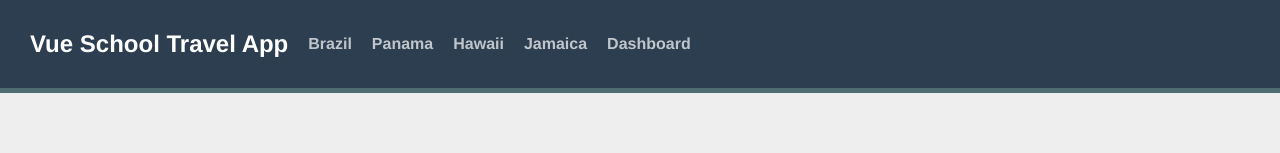
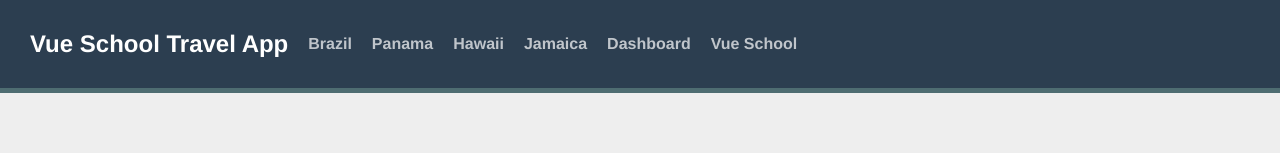
Before and after one commit to daniel008/vue-school-travel-app1, a Vue app: page / in a window 1280 px wide. Shown: the top 153 px of the page. Built offline with nearby package versions, Linux system fonts and the light colour scheme.

Commit message:
Extending Router Link for External URLs

```diff
--- /dev/null
+++ b/src/components/AppLink.vue
@@ -0,0 +1,28 @@
+<template>
+  <a
+    v-if="isExternal"
+    target="_blank"
+    rel="noopener"
+    class="external-link"
+    :href="to"><slot/></a>
+  <router-link
+    v-else v-bind="$props"
+    class="internal-link"
+    >
+    <slot/></router-link>
+</template>
+
+<script>
+import { RouterLink } from "vue-router"
+
+export default {
+  props: {
+    ...RouterLink.props
+  },
+  computed: {
+    isExternal() {
+      return typeof this.to === "string" && this.to.startsWith('http')
+    }
+  }
+}
+</script>
--- a/src/components/TheNavigation.vue
+++ b/src/components/TheNavigation.vue
@@ -1,14 +1,15 @@
 <template>
   <div id="nav">
-    <router-link id="logo" to="/">Vue School Travel App</router-link>
-    <router-link
+    <AppLink id="logo" to="/">Vue School Travel App</AppLink>
+    <AppLink
       v-for="destination in destinations"
       :key="destination.id"
       :to="{name: 'destination.show', params: {id: destination.id, slug: destination.slug}}"
       >
         {{destination.name}}
-      </router-link>
-      <router-link :to="{name: 'protected'}" >Dashboard</router-link>
+      </AppLink>
+      <AppLink :to="{name: 'protected'}">Dashboard</AppLink>
+      <AppLink to="https://vueschool.io">Vue School</AppLink>
   </div>
 </template>
 
--- a/src/main.js
+++ b/src/main.js
@@ -1,6 +1,10 @@
 import { createApp } from 'vue'
 import App from './App.vue'
 import router from '@/router'
+import AppLink from '@/components/AppLink.vue'
 
 
-createApp(App).use(router).mount('#app')
+createApp(App)
+.component('AppLink', AppLink)
+.use(router)
+.mount('#app')
```
